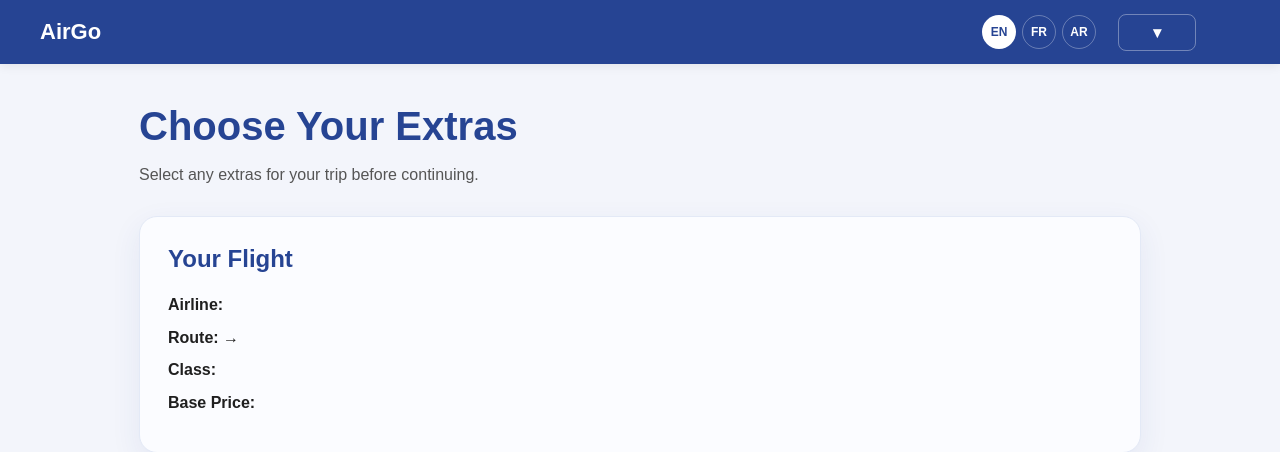
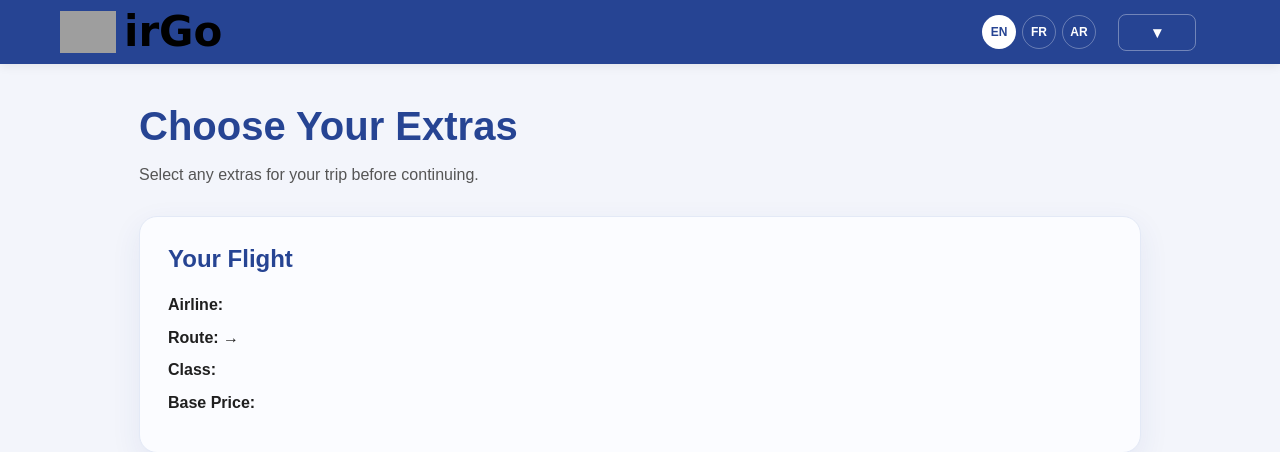
Before and after one commit to n-lovess/2850project, a Flask app: template templates/extras.html in a window 1280 px wide. Shown: the top 452 px of the page. Run offline with Flask 3, Linux system fonts and the light colour scheme; the template is opened without the code that fills it, so the values that code supplies are empty; parts of the project's set-up code (start-up, migrations or seed data) failed here and were passed over; grey boxes are pictures that could not be loaded.

Commit message:
Update navbar branding and logo styling

```diff
--- a/static/style.css
+++ b/static/style.css
@@ -1430,3 +1430,28 @@ textarea:focus {
 [dir="rtl"] .flight-actions-row {
     direction: rtl;
 }
+.navbar-brand {
+  display: flex;
+  align-items: center;
+  gap: 8px;
+  text-decoration: none;
+  margin-left: 20px;
+}
+
+.brand-name {
+  color: black;
+  font-size: 26px;
+  font-weight: 700;
+  line-height: 1;
+}
+
+.logo {
+  height: 42px;
+  width: auto;
+  display: block;
+}
+.brand-name {
+  font-family: 'Great Vibes', cursive;
+  color: black;
+  font-size: 42px;
+}
--- a/templates/base.html
+++ b/templates/base.html
@@ -9,7 +9,11 @@
 <body>
     <div class="navbar">
         <div class="nav-inner">
-            <a href="{{ url_for('home') }}" class="nav-logo">AirGo</a>
+            <a href="/" class="navbar-brand">
+  <img src="{{ url_for('static', filename='images/logo.png') }}" alt="AirGo logo" class="logo">
+  <span class="brand-name">irGo</span>
+
+</a>
 
             <div class="nav-links">
                 <div class="language-switch">
```
Also changed, not shown: bookings.db.
